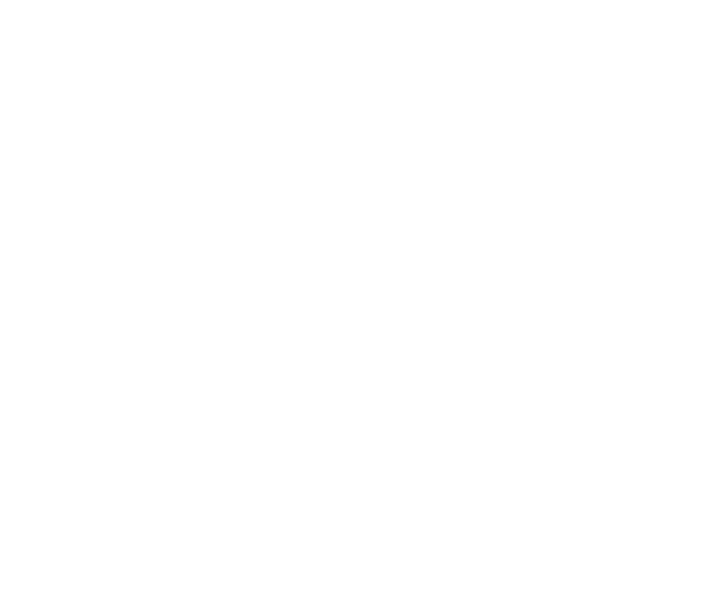
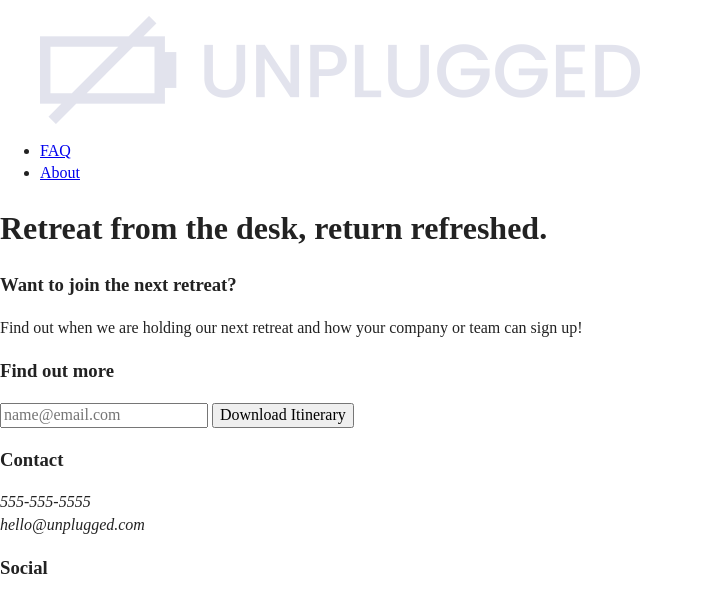
Before and after one commit to EvvyK/front-end-example, a website: page index.html in a window 1280 px wide. Shown: the whole page, without its empty margins (0-703 px from the left). Drawn offline with Linux system fonts and the light colour scheme; files that its build step writes are made by us from their sources; files whose address does not match are found by name.

Commit message:
add header, footer, submission form

```diff
--- a/index.html
+++ b/index.html
@@ -3,7 +3,7 @@
 
 <head>
   <meta charset="utf-8">
-  <title></title>
+  <title>Unplugged Retreats</title>
   <meta name="description" content="">
   <meta name="viewport" content="width=device-width, initial-scale=1">
 
@@ -26,9 +26,83 @@
 
   <!-- Add your site or application content here -->
 
+  <header>
+    <div class="content-wrapper">
+      <figure>
+        <a href="#"><img src="../unplugged-project/Assets/unpluggedlogo.png" alt="unplugged logo"></a>
+      </figure>
+      <div class="header-divider"></div>
+      <nav>
+        <ul>
+          <li><a href="faq/index.html" target="_blank">FAQ</a></li>
+          <li><a href="about/index.html" target="_blank">About</a></li>
+        </ul>
+      </nav>
+      </div>
+  </header>
+  <main>
+    <section class="hero">
+      <div class="content-wrapper">
+        <h1>Retreat from the desk, return refreshed.</h1>
+        <!--image background-->
+      </div>
+    </section>
+    <aside>
+      <div class="content-wrapper">
+        <div class="form-description">
+          <h3>Want to join the next retreat?</h3>
+          <p>Find out when we are holding our next retreat and how your company or team can sign up!</p>
+        </div>
+        <div class="form">
+          <h3>Find out more</h3>
+          <input type="text" placeholder="name@email.com" name="mail" required>
+          <input type="button" value="Download Itinerary">
+        </div>
+      </div>
 
+      </div>
 
-
+      <!--- Newsletter signup
+      - Headline text
+      - Paragraph text
+      - Headline text
+      - Email field
+      - Submit button-->
+    </aside>
+    <section>
+      <!--- Info about Unplugged
+        - Headline text
+        - Background Image
+        - Icons
+        - Text
+      - Previous retreats
+        - Headline text
+        - Paragraph text
+        - Image-->
+    </section>
+<footer>
+  <div class="content-wrapper">
+    <div class="footer-content">
+      <div class="contact">
+        <h3>Contact</h4>
+        <address>
+          555-555-5555 <br>
+          hello@unplugged.com
+        </address>
+      </div>
+    </div>
+      <div class="social">
+        <h3>Social</h3>
+        <div class="social-icons">
+          <p><a href="https://www.facebook.com/example" target="_blank"></a></p>
+          <p><a href="https://www.twitter.com/example" target="_blank"></a></p>
+          <p><a href="https://www.instagram.com/example" target="_blank"></a></p>
+        </div>
+      </div>
+    </div>
+  </div>
+  <div class="copyright"></div>
+</footer>
 
   <script src="../unplugged-project/js/vendor/modernizr-3.11.2.min.js"></script>
   <script src="../unplugged-project/js/plugins.js"></script>
```
Also changed, not shown: about/index.html (+38 -2 lines), faq/index.html (+38 -2 lines).
